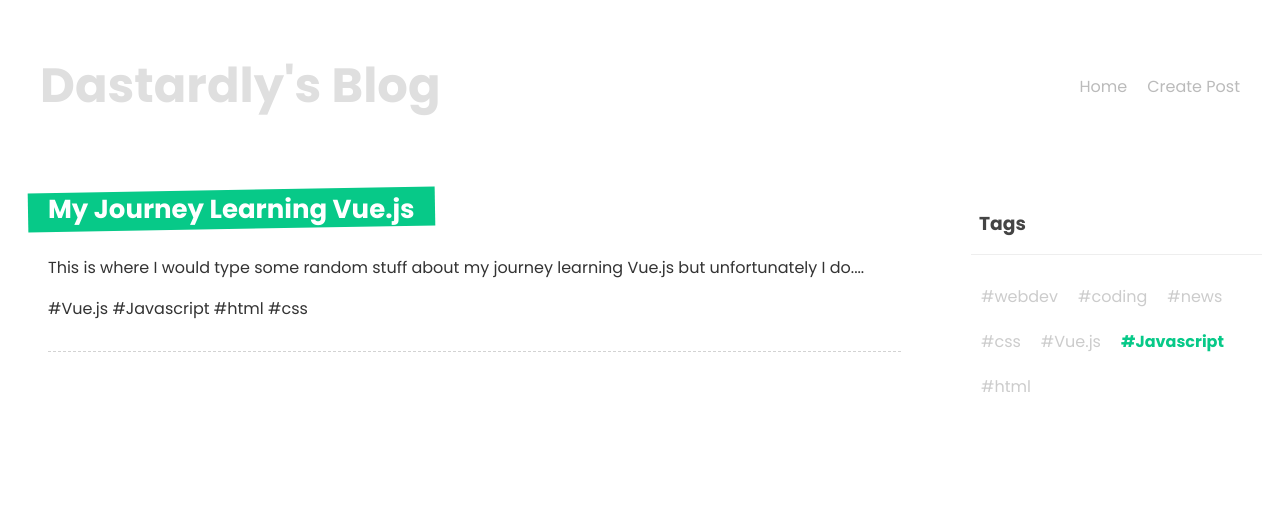
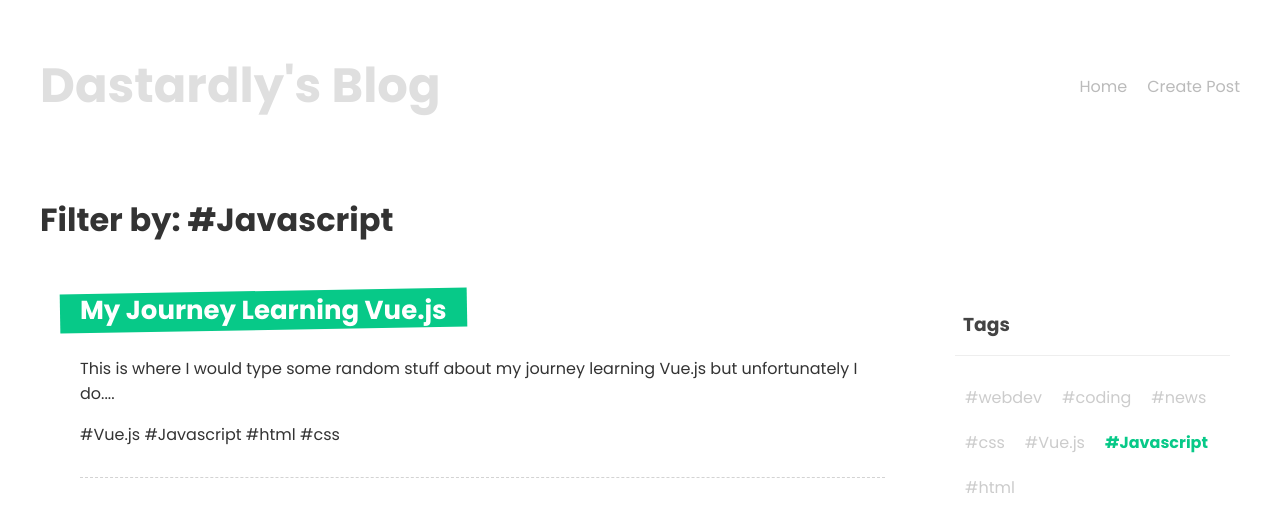
Before and after one commit to ddastardly91/vue-blog, a Vue app: page /tags/Javascript in a window 1280 px wide. Shown: the top 532 px of the page. Built offline with nearby package versions, Linux system fonts and the light colour scheme; data requests are answered from the project's data file.

Commit message:
ADDED: Tag filter h1

```diff
--- a/src/views/Tag.vue
+++ b/src/views/Tag.vue
@@ -1,5 +1,6 @@
 <template>
   <div class="tag">
+    <h1>Filter by: #{{ route.params.tag }}</h1>
     <div v-if="error"></div>
     <div v-if="posts.length" class="layout">
       <PostList :posts="postsWithTag" />
@@ -29,4 +30,10 @@ const postsWithTag = computed(() => {
 });
 </script>
 
-<style scoped></style>
+<style scoped>
+.tag {
+  max-width: 1200px;
+  margin: 0 auto;
+  padding: 10px;
+}
+</style>
```
